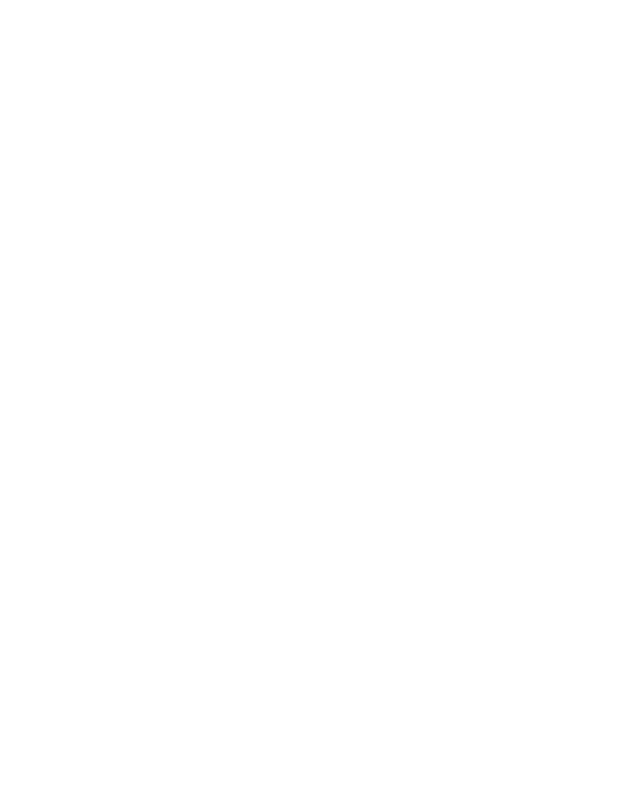
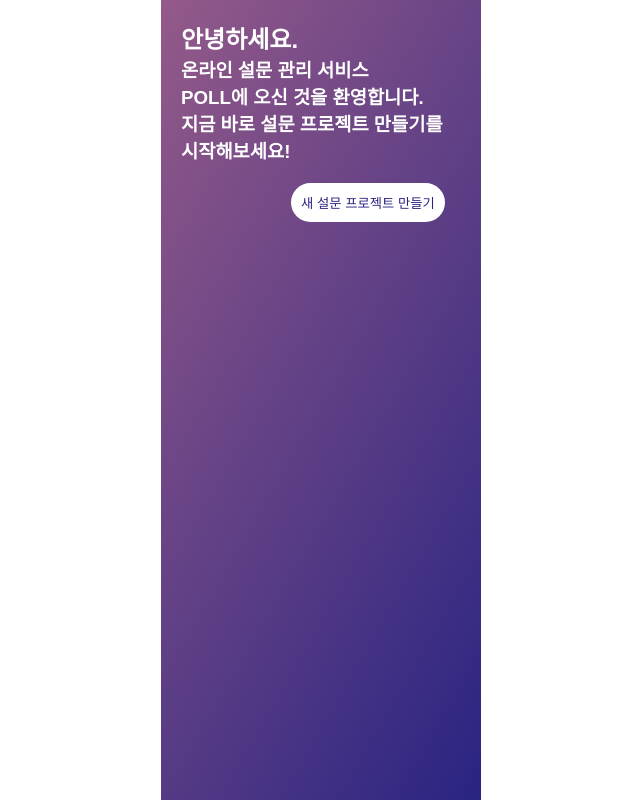
Before and after one commit to whiterhc/PROJECT_POLL, a website: page src/frontend/index.html in a window 1280 px wide. Shown: the whole page, without its empty margins (319-959 px from the left). Drawn offline with Linux system fonts and the light colour scheme; a web font is replaced by a local one.

Commit message:
/frontend/index.html

```diff
--- /dev/null
+++ b/src/frontend/assets/css/main.css
@@ -0,0 +1,70 @@
+html,
+body {
+	margin: 0;
+	padding: 0;
+}
+
+div#app {
+	margin: 0;
+	padding: 0;
+}
+
+div#container {
+	margin: 0 auto 0 auto;
+	padding: 0;
+	width: 320px;
+	height: 100vh;
+	background: linear-gradient(120deg, #945a89, #292482);
+	font-family: 'IBM Plex Sans KR', sans-serif;
+}
+
+div#introBox {
+	width: 320px;
+	height: auto;
+	padding: 20px;
+}
+div#introBox h2 {
+	margin: 0;
+	color: #fff;
+}
+div#introBox h3 {
+	margin: 0;
+	color: #fff
+}
+
+@keyframes up {
+	0% {
+		bottom: 0px;
+	}
+	50% {
+		bottom: 50px;
+	}
+	100% {
+		bottom: 55px;
+	}
+}
+
+div#btnBox {
+	width: 320px;
+	margin-top: 10px;
+	background-color: transparent;
+}
+button#createPollBtn {
+	opacity: 0;
+	margin-left: 130px;
+	padding: 10px;
+	border-radius: 50px;
+	border-width: 0px;
+	background-color: #fff;
+	font-family: 'IBM Plex Sans KR', sans-serif;
+	font-weight: 500;
+	color: #292482;
+}
+.animatedMt {
+	transition-property: margin-top;
+	transition-duration: 0.7s;
+}
+.animatedOp {
+	transition-property: opacity;
+	transition-duration: 0.7s;
+}
--- a/src/frontend/index.html
+++ b/src/frontend/index.html
@@ -3,6 +3,10 @@
 	<head>
 		<meta charset="UTF-8">
 		<title>온라인 설문 관리 서비스</title>
+		<link href="assets/css/main.css" rel="stylesheet" />
+		<link rel="preconnect" href="https://fonts.googleapis.com">
+		<link rel="preconnect" href="https://fonts.gstatic.com" crossorigin>
+		<link href="https://fonts.googleapis.com/css2?family=IBM+Plex+Sans+KR&display=swap" rel="stylesheet">
 	</head>
 	<body>
 		<div id="app"></div>
--- a/src/frontend/js/main.js
+++ b/src/frontend/js/main.js
@@ -0,0 +1,52 @@
+const $app = document.getElementById('app');
+
+const ImgLogo = () => ``;
+
+const HeadIntro = () => `
+	<div id="introBox">
+		<h2>안녕하세요.</h2>
+		<h3>
+			온라인 설문 관리 서비스<br/>
+			POLL에 오신 것을 환영합니다.<br/>
+			지금 바로 설문 프로젝트 만들기를<br/>
+			시작해보세요!
+		</h3>
+	</div>
+`;
+
+const ButtonCreatePoll = () => `
+	<div id="btnBox" class="animatedMt">
+		<button id="createPollBtn" class="animatedOp">새 설문 프로젝트 만들기</button>
+	</div>
+`;
+
+const template = () => {
+	return `
+		${HeadIntro()}
+		${ButtonCreatePoll()}
+	`
+}
+
+const setEvent = () => {
+	const $btnBox = document.getElementById("btnBox");
+	const $createPollBtn = document.getElementById("createPollBtn");
+	const btnAnimation = () => {
+		$createPollBtn.style.opacity = 1;
+		$btnBox.style.marginTop = "0px";
+	}
+	document.addEventListener("DOMContentLoaded", () => {
+		const btnEventTimeout = setTimeout(btnAnimation, 300);
+	})
+	clearTimeout(btnEventTimeout);
+}
+
+const render = () => {
+	$app.innerHTML = `
+		<div id="container">
+			${template()}
+		</div>
+	`;
+}
+
+render();
+setEvent();
```
Also changed, not shown: src/frontend/assets/images/intro_image.jpg (added).
